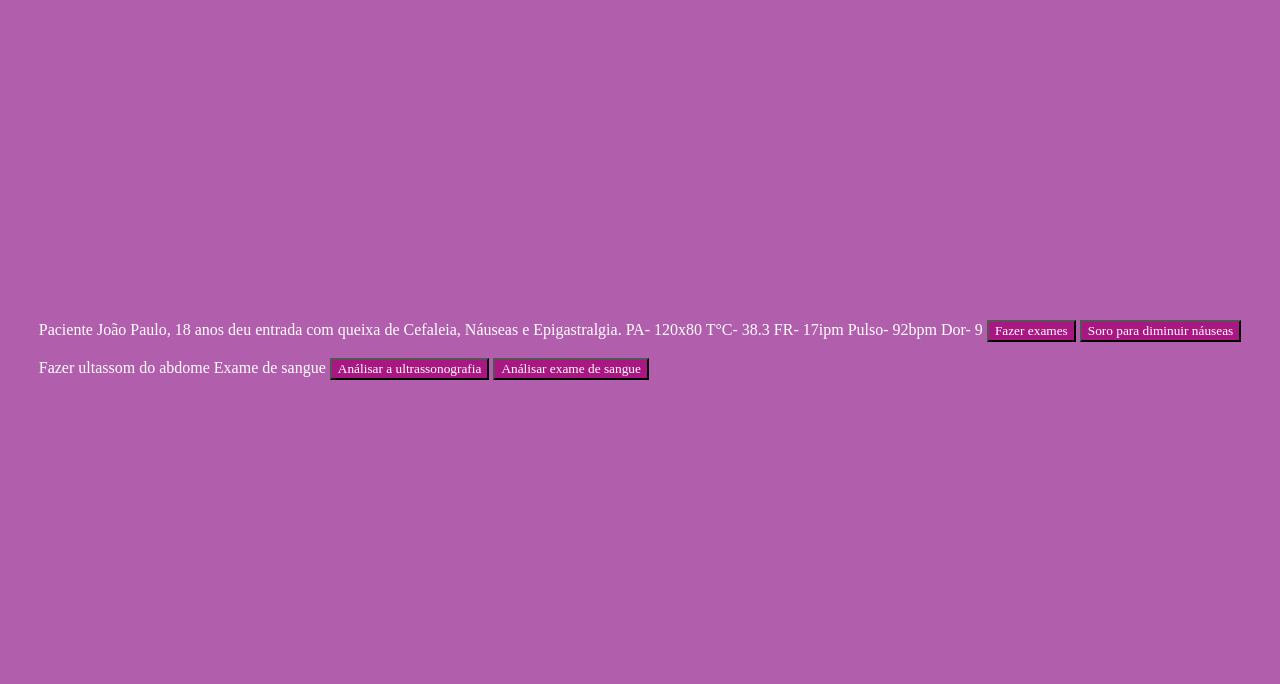
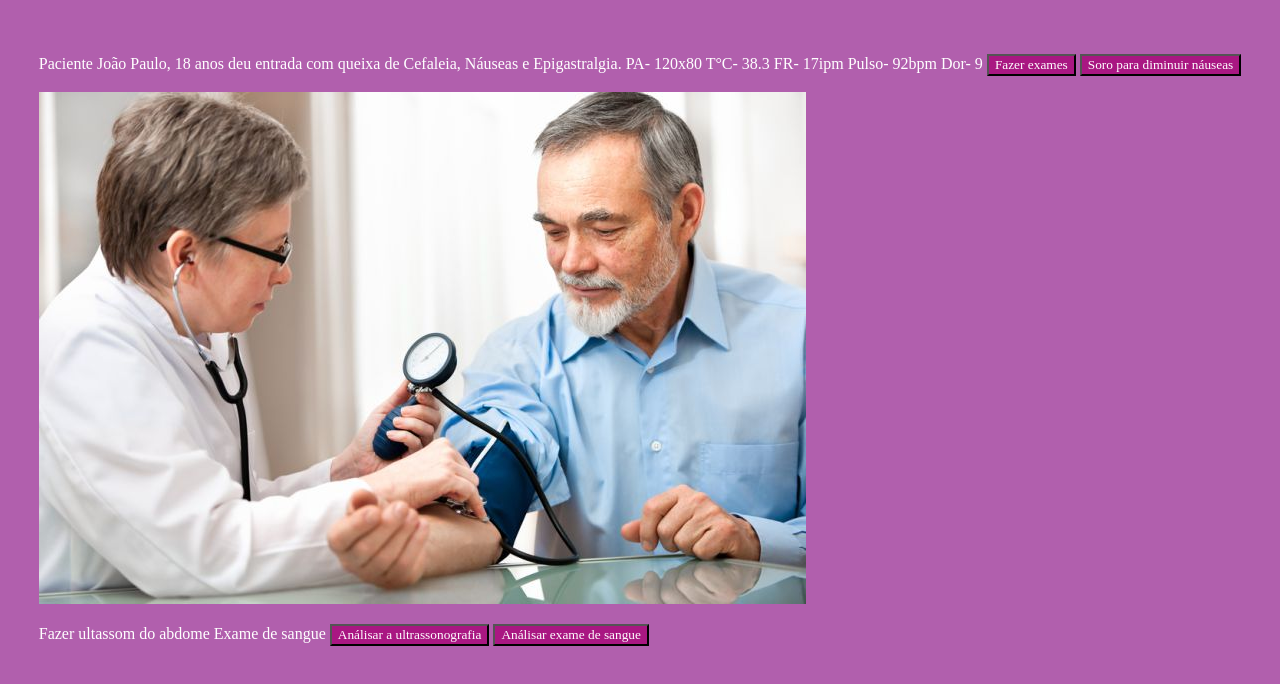
Before and after one commit to jujugervazio/Alura--Uma-aventura-, a plain HTML site: page index.html in a window 1280 px wide. Drawn offline with Linux system fonts and the light colour scheme; a web font is replaced by a local one.

Commit message:
adc imagem

```diff
--- a/index.html
+++ b/index.html
@@ -28,6 +28,7 @@ Dor- 9
 
 
         <div class="passo ativo" id="passo-0">
+            <img src="cenario-passo0.jpg" alt="">
             <p>
                 Fazer ultassom do abdome
                 Exame de sangue
--- a/styles.css
+++ b/styles.css
@@ -14,3 +14,11 @@ button{
     color: white;
     font-family: "Baskervville SC", serif;
 }
+
+.passo{
+    display: none;
+}
+
+.passo.ativo{
+    display: block;
+}
```
Also changed, not shown: cenario-passo0.jpg (added).
